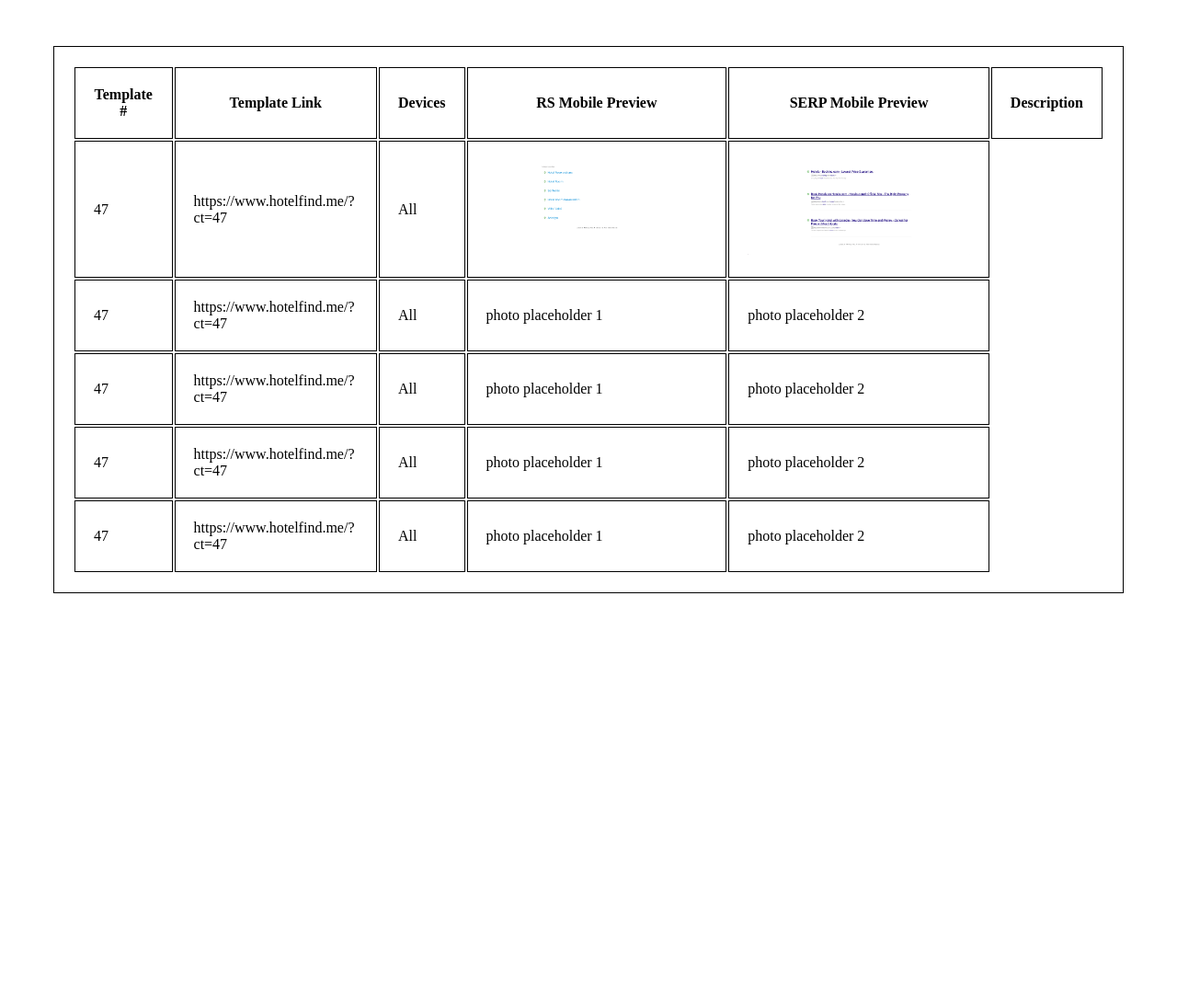
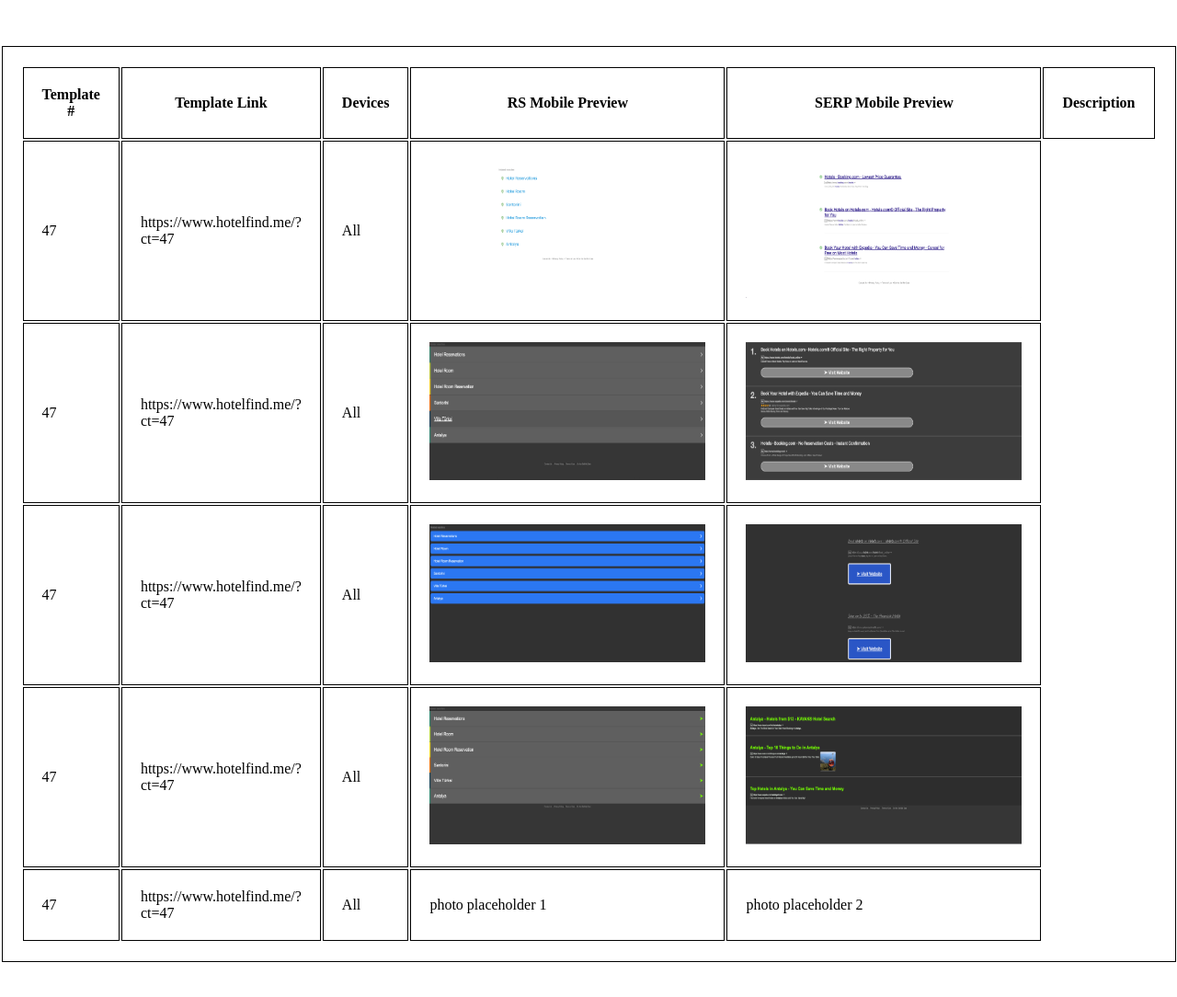
Before and after one commit to mriansabado/template-screenshot-task, a plain HTML site: page index.html in a window 1280 px wide. Shown: the whole page at 92% size. Before the commit the page ends 800 px from the top, so only its background shows below. Drawn offline with Linux system fonts and the light colour scheme.

Commit message:
added 4 rows of images

```diff
--- a/index.html
+++ b/index.html
@@ -17,14 +17,9 @@
         margin: 50px;
     }
     .box img {
-      height: 100%;
-      width: 100%;
+      height: 150px;
+      width: 300px;
     }
-    .box1 {
-        object-fit: cover;
-    }
-
-
 
 </style>
 <body>
@@ -57,22 +52,46 @@
             <td>47</td>
             <td>https://www.hotelfind.me/?ct=47</td>
             <td>All</td>
-            <td>photo placeholder 1</td>
-            <td>photo placeholder 2</td>
+            <td>
+                <div class="box box1">
+                    <img src="./113-RS.png" alt="">
+                </div>
+            </td>
+            <td>
+                <div class="box box1">
+                    <img src="./113-SERP.png" alt="">
+                </div>
+            </td>
         </tr>
         <tr>
             <td>47</td>
             <td>https://www.hotelfind.me/?ct=47</td>
             <td>All</td>
-            <td>photo placeholder 1</td>
-            <td>photo placeholder 2</td>
+            <td>
+                <div class="box box1">
+                    <img src="./123-RS.png" alt="">
+                </div>
+            </td>
+            <td>
+                <div class="box box1">
+                    <img src="./123-SERP.png" alt="">
+                </div>
+            </td>
         </tr>
         <tr>
             <td>47</td>
             <td>https://www.hotelfind.me/?ct=47</td>
             <td>All</td>
-            <td>photo placeholder 1</td>
-            <td>photo placeholder 2</td>
+            <td>
+                <div class="box box1">
+                    <img src="./130-RS.png" alt="">
+                </div>
+            </td>
+            <td>
+                <div class="box box1">
+                    <img src="./130-SERP.png" alt="">
+                </div>
+            </td>
         </tr>
         <tr>
             <td>47</td>
```
Also changed, not shown: 113-RS.png (added), 113-SERP.png (added), 123-RS.png (added), 123-SERP.png (added), 130-RS.png (added), 130-SERP.png (added).
